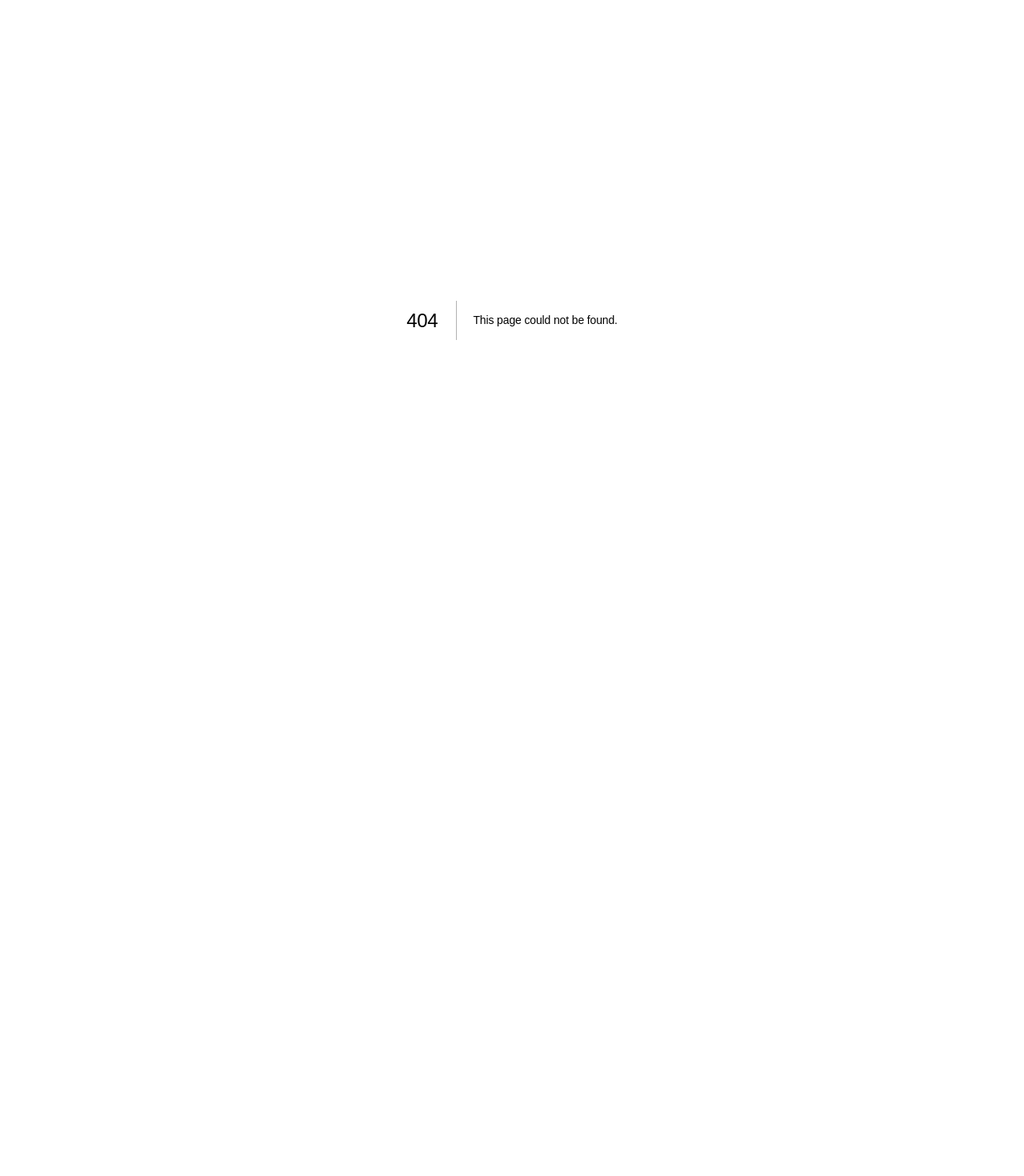
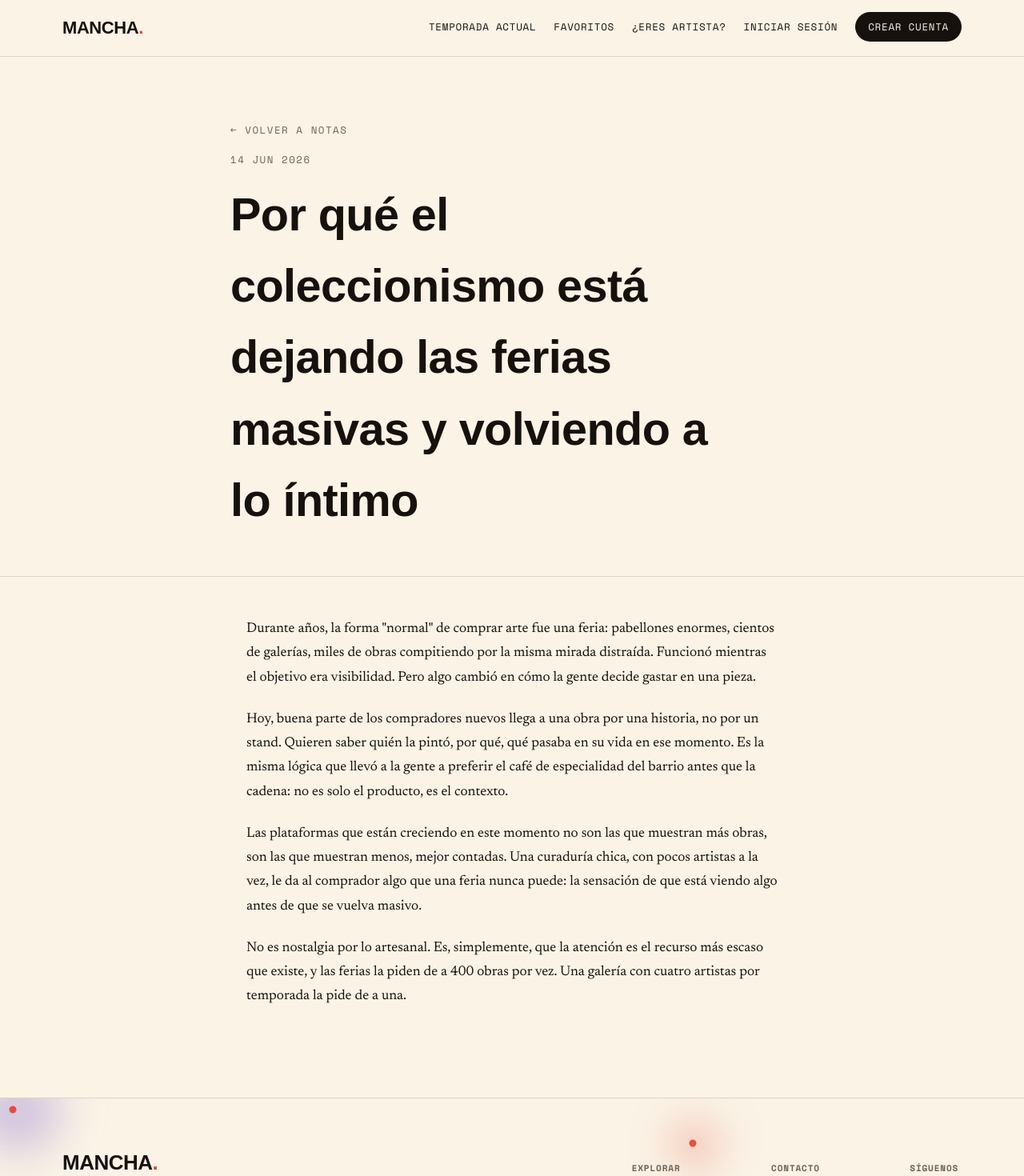
Before and after one commit to juanzuluaga42/mancha-app, a Next.js app: page /notas/coleccionismo-intimo in a window 1280 px wide. Before the commit this address had no page. Shown: the top 1470 px of the page at 80% size. Before the commit the page ends 800 px from the top, so only its background shows below. Built offline with nearby package versions, Linux system fonts and the light colour scheme; no server answers; a web font is replaced by a local one.

Commit message:
Create page.js

```diff
--- /dev/null
+++ b/app/notas/[slug]/page.js
@@ -0,0 +1,46 @@
+import Link from 'next/link';
+import { notFound } from 'next/navigation';
+import Nav from '@/components/Nav';
+import Footer from '@/components/Footer';
+import { getArticleBySlug, articles } from '@/lib/news';
+
+export function generateStaticParams() {
+  return articles.map((a) => ({ slug: a.slug }));
+}
+
+export async function generateMetadata({ params }) {
+  const { slug } = await params;
+  const article = getArticleBySlug(slug);
+  return { title: article ? `MANCHA — ${article.title}` : 'MANCHA — Notas' };
+}
+
+export default async function ArticlePage({ params }) {
+  const { slug } = await params;
+  const article = getArticleBySlug(slug);
+  if (!article) notFound();
+
+  return (
+    <>
+      <Nav />
+      <header className="page-header">
+        <div className="wrap" style={{ maxWidth: '760px' }}>
+          <Link href="/#notas" className="eyebrow" style={{ display: 'inline-block', marginBottom: 18 }}>← Volver a notas</Link>
+          <p className="eyebrow">{article.date}</p>
+          <h1 style={{ maxWidth: '20ch' }}>{article.title}</h1>
+        </div>
+      </header>
+
+      <section className="content" style={{ paddingTop: 50 }}>
+        <div className="wrap" style={{ maxWidth: '720px' }}>
+          {article.body.map((paragraph, i) => (
+            <p key={i} style={{ fontFamily: 'var(--font-body)', fontSize: '1.08rem', lineHeight: 1.75, color: 'var(--ink)', marginBottom: 22 }}>
+              {paragraph}
+            </p>
+          ))}
+        </div>
+      </section>
+
+      <Footer />
+    </>
+  );
+}
```
